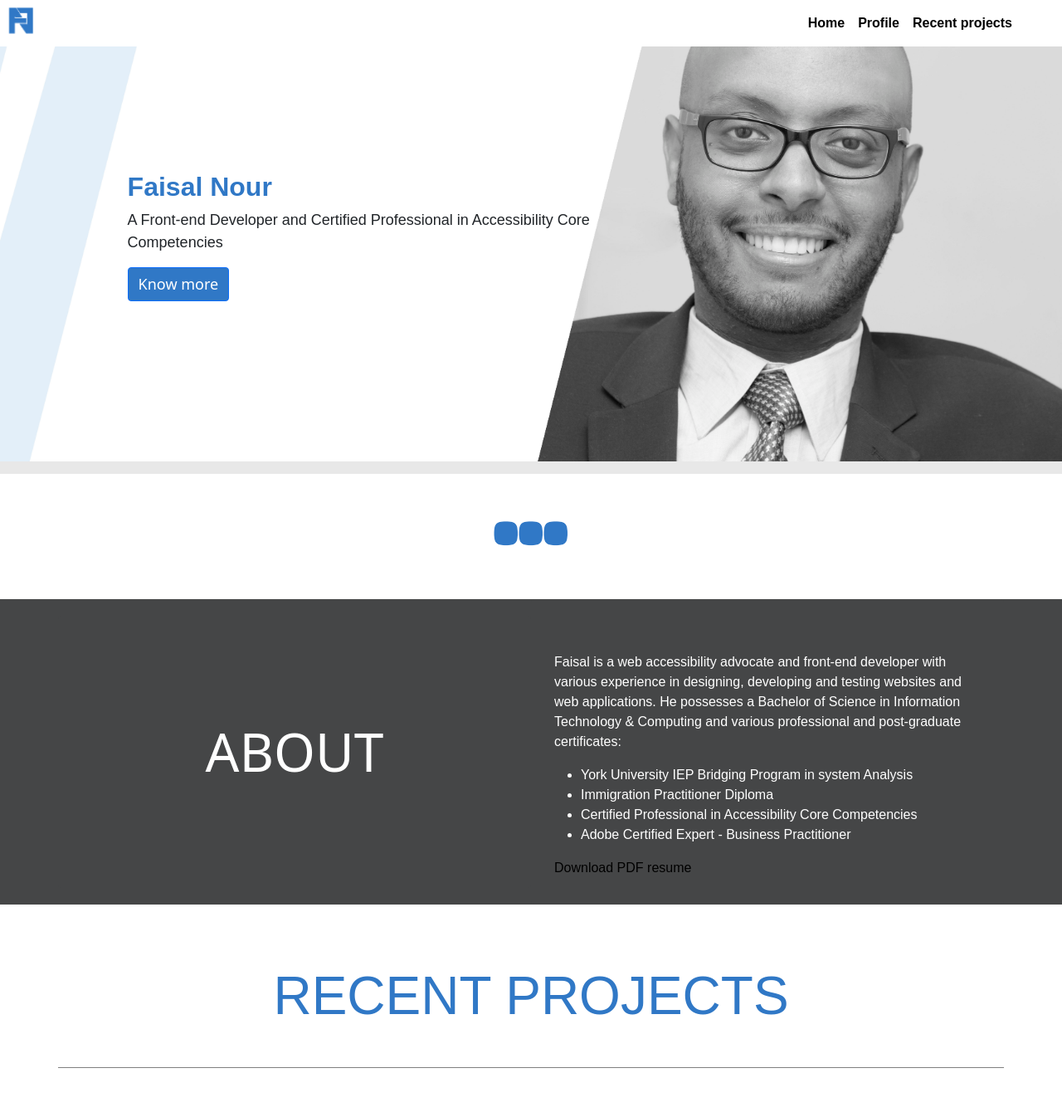
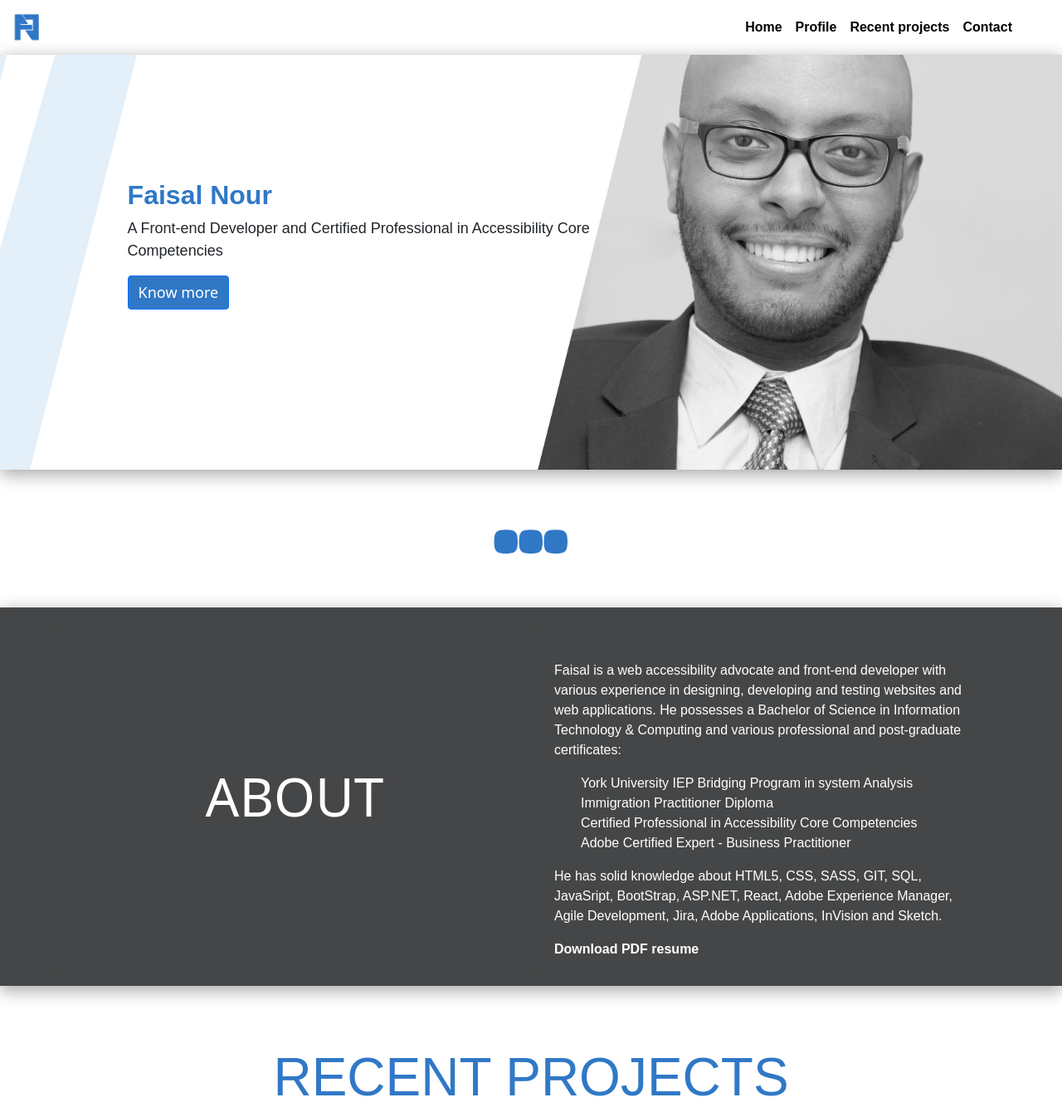
Before and after one commit to faisalsnour/Portfolio, a plain HTML site: page index.html in a window 1280 px wide. Shown: the top 1340 px of the page at 83% size. Drawn offline with nearby package versions, Linux system fonts and the light colour scheme.

Commit message:
styling has been updated and logo is fixed

```diff
--- a/index.html
+++ b/index.html
@@ -13,7 +13,7 @@
     <header>
         <nav class="navbar navbar-expand-lg navbar-light" style="background-color:#FFFFFF;"> <!--2A7BBB-->
             <div class="container-fluid">
-                <a id="navbar-brand" class="navbar-brand" href="index.html"><img id="logo" src="Assets/logo.png" style="position: fixed; top: 5px; left: 5px;" width="40px" height="40px"></a>
+                <a id="navbar-brand" class="navbar-brand" href="index.html"><img id="logo" src="Assets/logo.png" style="top: 5px; left: 5px;" width="40px" height="40px"></a>
                 <!-- <a href="#"><img id="logo" src="Assets/icon.png" style="position: fixed; top: 5px; left: 5px;" width="50px" height="50px">Hello</a> -->
                 <button class="navbar-toggler" type="button" data-bs-toggle="collapse" data-bs-target="#navbarNav" aria-controls="navbarToggleExternalContent" aria-expanded="false" aria-label="Toggle navigation">
                     <span class="navbar-toggler-icon"></span>
@@ -21,13 +21,16 @@
                 <div class="collapse navbar-collapse" id="navbarNav" dir="rtl">
                     <ul class="navbar-nav">
                         <li class="nav-item">
+                            <a id="btnContact" class="nav-link active coloredbutton" aria-current="page" href="#contactMe">Contact</a>
+                        </li>
+                        <li class="nav-item">
                             <a id="btnRecentProject" class="nav-link active coloredbutton" aria-current="page" href="#recentProjectsTitle">Recent projects</a>
                         </li>
                         <li class="nav-item">
-                            <a id="btnProfile" class="nav-link active coloredbutton" aria-current="page" href="#">Profile</a>
+                            <a id="btnProfile" class="nav-link active coloredbutton" aria-current="page" href="#aboutMe">Profile</a>
                         </li>
                         <li class="nav-item">
-                            <a id="btnHome" class="nav-link active coloredbutton" aria-current="page" href="#">Home</a>
+                            <a id="btnHome" class="nav-link active coloredbutton" aria-current="page" href="index.html">Home</a>
                         </li>
                     </ul>
                 </div>
@@ -74,7 +77,10 @@
                                 <li>Adobe Certified Expert - Business Practitioner</li>
                             </ul>
                         </p>
-                        <p><a href="#">Download PDF resume</a></p>
+                        <p>He has solid knowledge about HTML5, CSS, SASS, GIT, SQL, JavaSript, BootStrap, ASP.NET, React,
+                        Adobe Experience Manager, Agile Development, Jira, Adobe Applications, InVision and Sketch.</p>
+
+                        <p  style="margin-top: 10px; font-weight:bold;"><a id="pdfResume" href="#">Download PDF resume</a></p>
                     </div>
                 </div> <!--end of second card-->
             </div> <!--end of about me row-->
@@ -173,7 +179,7 @@
                 <div id="cardInfo" class="card col-12 col-lg-6 col-xl-6" style="margin-top: 20px; margin-left: 20px; margin-bottom: 20px; height: auto; background-color: #454647; border: none; color: white;">
                     <div class="card-body">
                         <p style="font-weight: bold;">Contact<p>
-                        <p>(647) 309-5646</p>
+                        <p>+1 (647) 309-5646</p>
                         <p>faisalskhalifa@gmail.com</p>
                         <p style="margin-top: 50px; font-weight: bold;">Connect with me through</p>
                         <p><a href="mailto:faisalskhalifa@gmail.com" target="_blank"><img src="Assets/email.png" width="23px" height="23px"></a><a href="https://www.linkedin.com/in/faisal-nour/" target="_blank"><img src="Assets/LinkedIn.png" width="23px" height="23px" style="margin-left: 10px;"></a><a href="https://github.com/faisalsnour" target="_blank"><img src="Assets/github.png" width="25px" height="25px" style="margin-left: 10px;"></a></p>
--- a/styles.css
+++ b/styles.css
@@ -5,6 +5,16 @@
 }
 
 #btnHome:hover {
+  color: #3078c6;
+}
+
+#btnContact {
+  color: black;
+  font-weight: bold;
+  font-family: Arial, Helvetica, sans-serif;
+}
+
+#btnContact:hover {
   color: #3078c6;
 }
 
@@ -39,8 +49,16 @@ body {
   position: relative;
   height: 500px;
   width: auto;
-  /* padding: 10px; */
-  box-shadow: 0px 15px #e8e8e8;
+  box-shadow: 0 4px 20px 0 rgba(0, 0, 0, 0.2), 0 6px 20px 0 rgba(0, 0, 0, 0.19);
+}
+
+#pdfResume {
+  color: white;
+  font-weight: bold;
+}
+
+#pdfResume:hover {
+  color: #3078c6;
 }
 
 #knowMore {
@@ -67,33 +85,13 @@ body {
   background-color: #3078c6;
 }
 
-/* #projectOneCol {
-  background-image: url("Assets/passwordGenerator.png");
-  background-position: center;
-  background-repeat: no-repeat;
-  background-size: cover;
-} */
+ul {
+  list-style-type: none;
+}
 
-/* #projectTwoCol {
-  background-image: url("Assets/tourismApplication.png");
-  background-position: center;
-  background-repeat: no-repeat;
-  background-size: cover;
-} */
-
-/* #cardBodyOne {
-  background-image: url("Assets/tourismApplication.png");
-  background-position: center;
-  background-repeat: no-repeat;
-  background-size: cover;
-} */
-
-/* #tourismAppPic {
-  background-image: url("Assets/tourismApplication.png");
-  background-position: center;
-  background-repeat: no-repeat;
-  background-size: cover;
-} */
+#aboutMe {
+  box-shadow: 0 4px 20px 0 rgba(0, 0, 0, 0.2), 0 6px 20px 0 rgba(0, 0, 0, 0.19);
+}
 
 a {
   text-decoration: none;
```
Also changed, not shown: 1 other file.
